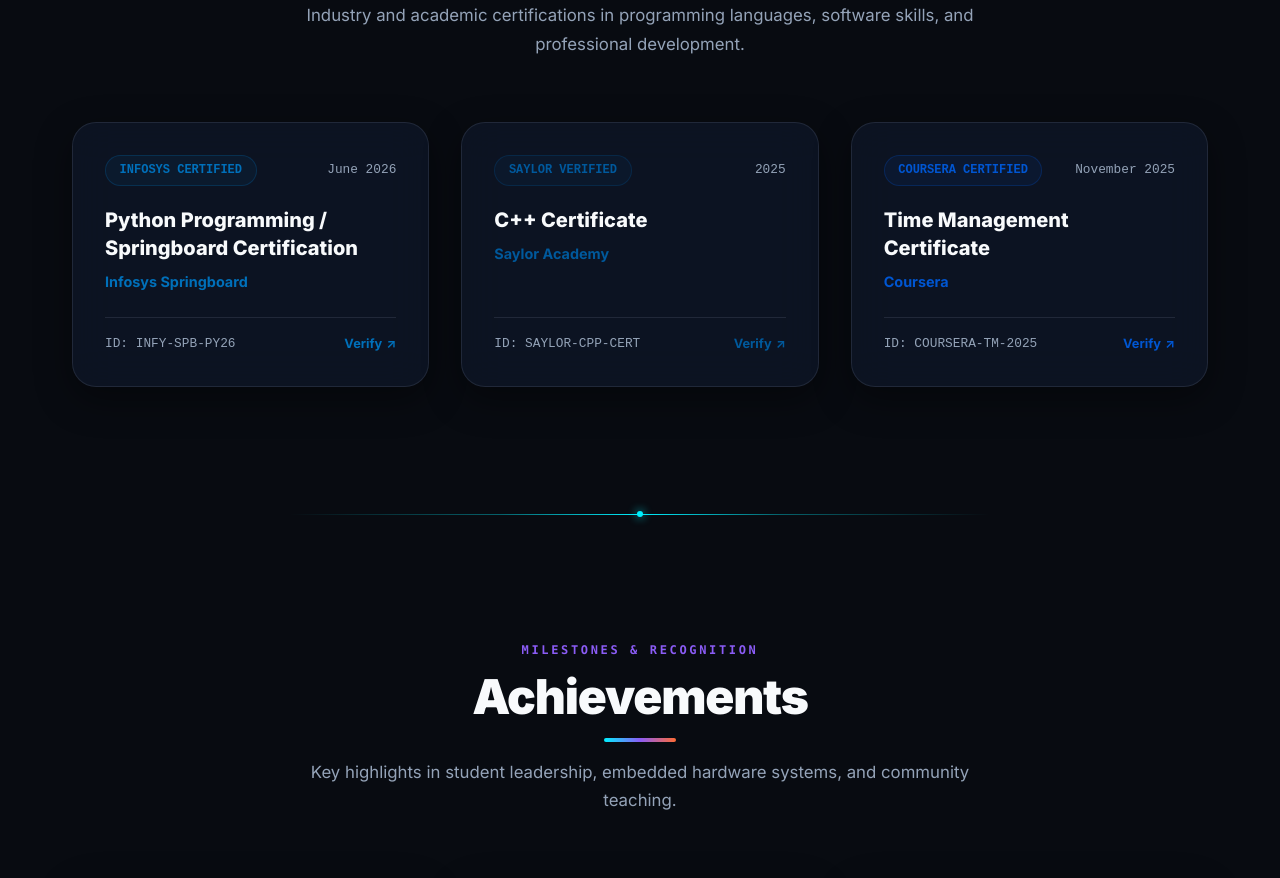
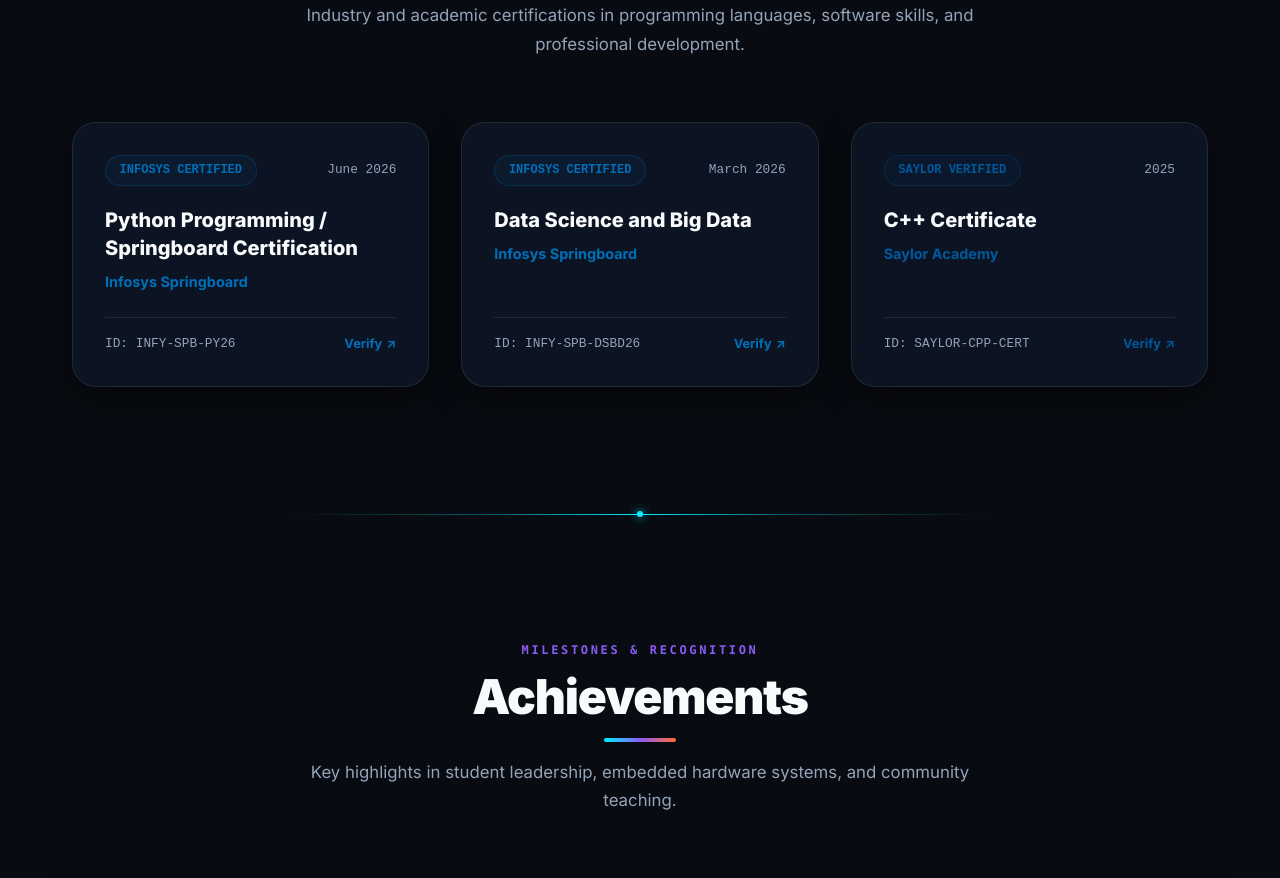
Before and after one commit to shailesh0702/portfolio, a Next.js app: page / in a window 1280 px wide. Shown: the part 5700-6578 px from the top of the page. Built offline with nearby package versions, Linux system fonts and the light colour scheme.

Commit message:
feat: add Infosys Data Science & Big Data certification and remove Coursera Time Management

```diff
--- a/public/standalone.html
+++ b/public/standalone.html
@@ -1029,19 +1029,19 @@
           </div>
         </div>
 
-        <!-- Cert 3: Coursera -->
+        <!-- Cert 3: Infosys Data Science & Big Data -->
         <div class="card" style="display: flex; flex-direction: column; justify-content: space-between;">
           <div>
             <div style="display: flex; justify-content: space-between; margin-bottom: 1rem;">
-              <span style="font-size: 0.75rem; font-family: 'JetBrains Mono', monospace; font-weight: 700; color: #0056D2; background: rgba(0,86,210,0.15); padding: 0.25rem 0.65rem; border-radius: 9999px;">Coursera Certified</span>
-              <span style="font-size: 0.8rem; color: var(--text-secondary)">Nov 2025</span>
+              <span style="font-size: 0.75rem; font-family: 'JetBrains Mono', monospace; font-weight: 700; color: #0070BA; background: rgba(0,112,186,0.15); padding: 0.25rem 0.65rem; border-radius: 9999px;">Infosys Certified</span>
+              <span style="font-size: 0.8rem; color: var(--text-secondary)">Mar 2026</span>
             </div>
-            <h3 style="font-size: 1.25rem; font-weight: 800; margin-bottom: 0.5rem;">Time Management Certificate</h3>
-            <p style="color: #0056D2; font-size: 0.9rem; font-weight: 600;">Coursera</p>
+            <h3 style="font-size: 1.25rem; font-weight: 800; margin-bottom: 0.5rem;">Data Science and Big Data</h3>
+            <p style="color: #0070BA; font-size: 0.9rem; font-weight: 600;">Infosys Springboard</p>
           </div>
           <div style="border-top: 1px solid var(--border-color); padding-top: 0.75rem; margin-top: 1.5rem; display: flex; justify-content: space-between; font-size: 0.8rem;">
-            <span style="color: var(--text-secondary)">Verified</span>
-            <a href="https://www.coursera.org" target="_blank" rel="noopener noreferrer" style="color: var(--accent-cyan); text-decoration: none; font-weight: 700;">Verify ↗</a>
+            <span style="color: var(--text-secondary)">ID: INFY-SPB-DSBD26</span>
+            <a href="https://infyspringboard.onwingspan.com" target="_blank" rel="noopener noreferrer" style="color: var(--accent-cyan); text-decoration: none; font-weight: 700;">Verify ↗</a>
           </div>
         </div>
       </div>
--- a/src/data/portfolio.ts
+++ b/src/data/portfolio.ts
@@ -293,6 +293,15 @@
     badgeText: "Infosys Certified",
   },
   {
+    title: "Data Science and Big Data",
+    issuer: "Infosys Springboard",
+    issueDate: "March 2026",
+    credentialId: "INFY-SPB-DSBD26",
+    verifyLink: "https://infyspringboard.onwingspan.com",
+    color: "#0070BA",
+    badgeText: "Infosys Certified",
+  },
+  {
     title: "C++ Certificate",
     issuer: "Saylor Academy",
     issueDate: "2025",
@@ -300,15 +309,6 @@
     verifyLink: "https://learn.saylor.org",
     color: "#00599C",
     badgeText: "Saylor Verified",
-  },
-  {
-    title: "Time Management Certificate",
-    issuer: "Coursera",
-    issueDate: "November 2025",
-    credentialId: "COURSERA-TM-2025",
-    verifyLink: "https://www.coursera.org",
-    color: "#0056D2",
-    badgeText: "Coursera Certified",
   },
 ];
 
--- a/standalone.html
+++ b/standalone.html
@@ -1029,19 +1029,19 @@
           </div>
         </div>
 
-        <!-- Cert 3: Coursera -->
+        <!-- Cert 3: Infosys Data Science & Big Data -->
         <div class="card" style="display: flex; flex-direction: column; justify-content: space-between;">
           <div>
             <div style="display: flex; justify-content: space-between; margin-bottom: 1rem;">
-              <span style="font-size: 0.75rem; font-family: 'JetBrains Mono', monospace; font-weight: 700; color: #0056D2; background: rgba(0,86,210,0.15); padding: 0.25rem 0.65rem; border-radius: 9999px;">Coursera Certified</span>
-              <span style="font-size: 0.8rem; color: var(--text-secondary)">Nov 2025</span>
+              <span style="font-size: 0.75rem; font-family: 'JetBrains Mono', monospace; font-weight: 700; color: #0070BA; background: rgba(0,112,186,0.15); padding: 0.25rem 0.65rem; border-radius: 9999px;">Infosys Certified</span>
+              <span style="font-size: 0.8rem; color: var(--text-secondary)">Mar 2026</span>
             </div>
-            <h3 style="font-size: 1.25rem; font-weight: 800; margin-bottom: 0.5rem;">Time Management Certificate</h3>
-            <p style="color: #0056D2; font-size: 0.9rem; font-weight: 600;">Coursera</p>
+            <h3 style="font-size: 1.25rem; font-weight: 800; margin-bottom: 0.5rem;">Data Science and Big Data</h3>
+            <p style="color: #0070BA; font-size: 0.9rem; font-weight: 600;">Infosys Springboard</p>
           </div>
           <div style="border-top: 1px solid var(--border-color); padding-top: 0.75rem; margin-top: 1.5rem; display: flex; justify-content: space-between; font-size: 0.8rem;">
-            <span style="color: var(--text-secondary)">Verified</span>
-            <a href="https://www.coursera.org" target="_blank" rel="noopener noreferrer" style="color: var(--accent-cyan); text-decoration: none; font-weight: 700;">Verify ↗</a>
+            <span style="color: var(--text-secondary)">ID: INFY-SPB-DSBD26</span>
+            <a href="https://infyspringboard.onwingspan.com" target="_blank" rel="noopener noreferrer" style="color: var(--accent-cyan); text-decoration: none; font-weight: 700;">Verify ↗</a>
           </div>
         </div>
       </div>
```
